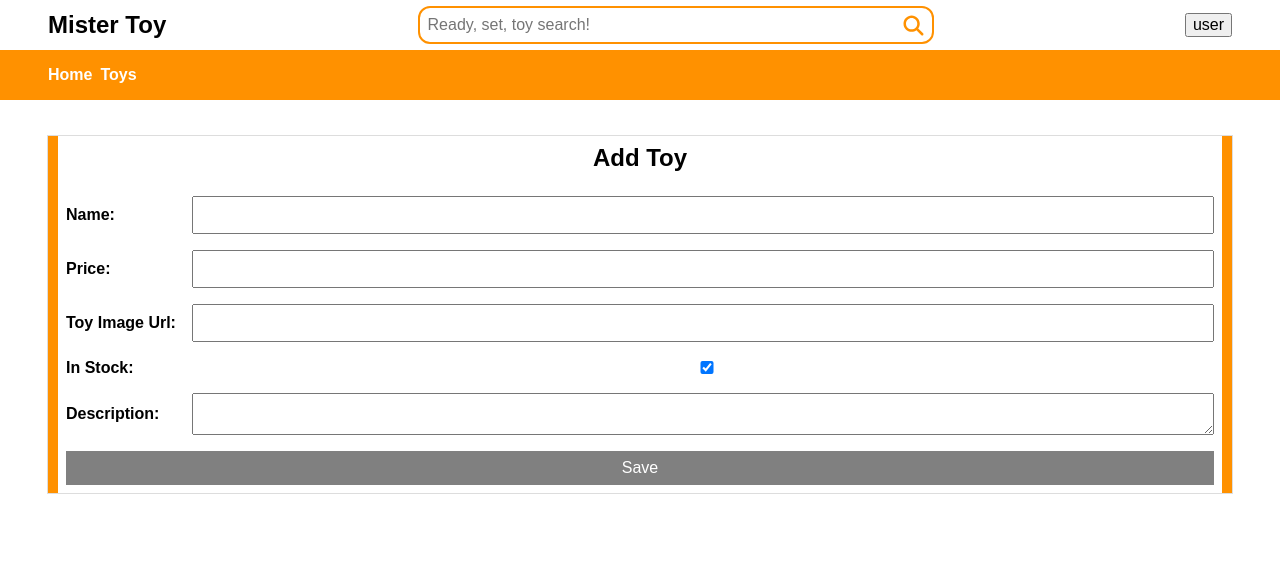
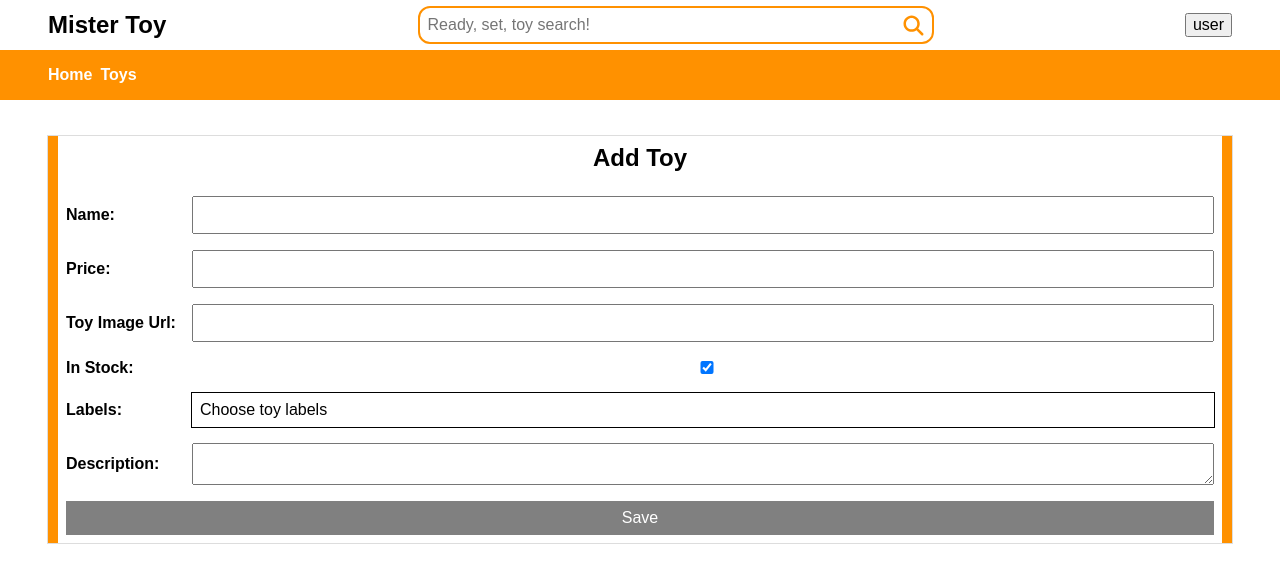
Before and after one commit to Eh2409/mister-toy-frontend, a React (Vite) app: page /toy/edit in a window 1280 px wide. Shown: the top 582 px of the page. Built offline with nearby package versions, Linux system fonts and the light colour scheme.

Commit message:
Add labels picker to toy edit

```diff
--- a/src/assets/style/pages/ToyEdit.css
+++ b/src/assets/style/pages/ToyEdit.css
@@ -19,6 +19,35 @@
             font-weight: bold;
         }
 
+        .labels-picker-wrapper {
+            position: relative;
+
+            .prev-labels {
+                outline: solid 1px black;
+                padding: 0.5em;
+                cursor: pointer;
+            }
+
+            .labels-picker {
+                position: absolute;
+                top: 120%;
+                background-color: white;
+                width: 100%;
+                outline: solid 1px black;
+                box-shadow: 5px 5px 5px rgba(0, 0, 0, 0.266);
+                margin-inline-end: 10em;
+                z-index: 2;
+
+                label {
+                    padding: 0.3em;
+
+                    &:hover {
+                        background-color: var(--appliedfilterClr);
+                    }
+                }
+            }
+        }
+
         button {
             grid-column: 1/-1;
         }
--- a/src/cmps/LabelPicker.jsx
+++ b/src/cmps/LabelPicker.jsx
@@ -33,7 +33,7 @@ export function LabelPicker({ labels, filterLabels, onSaveLabels }) {
     }
 
     return (
-        <section className="labels-picker flex flex-column">
+        <section className="labels-picker flex flex-column" onClick={(evnet) => event.stopPropagation()}>
 
             {labels.map(label => {
                 return <label htmlFor={label} key={label} className={labelsToEdit.includes(label) ? "active" : ""}>
--- a/src/pages/ToyEdit.jsx
+++ b/src/pages/ToyEdit.jsx
@@ -1,8 +1,13 @@
 import { useEffect, useRef, useState } from "react"
 import { useNavigate, useParams } from "react-router-dom"
+import { useSelector } from "react-redux"
 
+// services
 import { toyActions } from "../../store/actions/toy.actions.js"
 import { toyService } from "../services/Toy/index-toy.js"
+
+// cmps
+import { LabelPicker } from "../cmps/LabelPicker.jsx"
 
 
 export function ToyEdit(props) {
@@ -13,12 +18,46 @@ export function ToyEdit(props) {
     const { toyId } = params
 
     const [toyToEdit, setToyToEdit] = useState(toyService.getEmptyToy())
+    const [isLabelsPickerOpen, setIsLabelsPickerOpen] = useState(false)
+    const toysLabels = useSelector(storeState => storeState.toyModule.labels)
+
+    const labelsPickerWrapper = useRef()
 
     useEffect(() => {
         if (toyId) {
             loadToy(toyId)
         }
+        if (toysLabels?.length < 0) {
+            loadLabels()
+        }
     }, [])
+
+    useEffect(() => {
+        if (isLabelsPickerOpen) {
+            addEventListener('mousedown', handleClickOutside)
+        } else {
+            removeEventListener('mousedown', handleClickOutside)
+        }
+
+        return (() => {
+            removeEventListener('mousedown', handleClickOutside)
+        })
+
+    }, [isLabelsPickerOpen])
+
+    function handleClickOutside({ target }) {
+        const elLabelsWrapper = labelsPickerWrapper.current
+        if (target !== elLabelsWrapper && !elLabelsWrapper.contains(target)) {
+            toggleLabelsPicker()
+        }
+    }
+
+    function loadLabels() {
+        return toyActions.loadLabels()
+            .catch(err => {
+                console.log('err:', err)
+            })
+    }
 
     function handleChange({ target }) {
         var { value, name, type, checked } = target
@@ -54,9 +93,23 @@ export function ToyEdit(props) {
             })
     }
 
+    function onSaveLabels(labelsToSave) {
+
+        const labelsToSaveStr = JSON.stringify(labelsToSave.sort())
+        const toyLabelsStr = JSON.stringify(toyToEdit.labels.sort())
+
+        if (labelsToSaveStr === toyLabelsStr) return
+
+        setToyToEdit(prev => ({ ...prev, labels: labelsToSave }))
+    }
+
+    function toggleLabelsPicker() {
+        setIsLabelsPickerOpen(!isLabelsPickerOpen)
+    }
+
     if (toyId && !toyToEdit?._id) return "loading..."
 
-    const { name, price, imgUrl, inStock, description } = toyToEdit
+    const { name, price, imgUrl, inStock, description, labels } = toyToEdit
 
     return (
         <section className="toy-edit">
@@ -77,6 +130,14 @@ export function ToyEdit(props) {
                 <label htmlFor="inStock">In Stock:</label>
                 <input type="checkbox" name="inStock" id="inStock" checked={inStock} onChange={handleChange} />
 
+                <label>Labels:</label>
+                <div className="labels-picker-wrapper" ref={labelsPickerWrapper}>
+                    <div className="prev-labels" onClick={toggleLabelsPicker}>
+                        {labels?.length > 0 ? labels.join(', ') : 'Choose toy labels'}
+                    </div>
+                    {isLabelsPickerOpen && <LabelPicker labels={toysLabels} filterLabels={labels} onSaveLabels={onSaveLabels} />}
+                </div>
+
                 <label htmlFor="description">Description:</label>
                 <textarea type="text" name="description" id="description" value={description} onChange={handleChange} required ></textarea>
 
```
